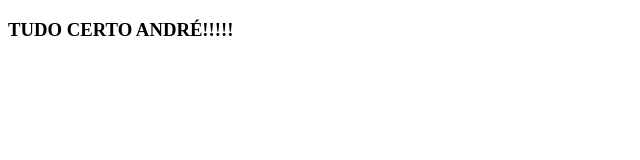
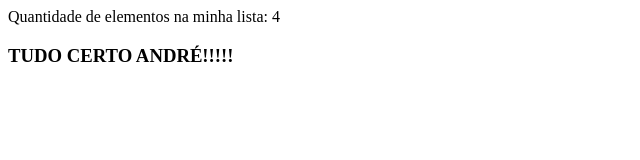
Before and after one commit to guerreirografico/icpa, a plain HTML site: page index.html in a window 1280 px wide. Shown: the whole page, without its empty margins (0-640 px from the left). Drawn offline with Linux system fonts and the light colour scheme.

Commit message:
Adiciona assunto sobe while

```diff
--- a/index.html
+++ b/index.html
@@ -16,13 +16,22 @@
             num += 1
         }
         **/
+        // Array.push() = adiciona elemento ao final da lista.
+        // Array.pop() = remove o ultimo elemento da lista.
+        // Array.shift() = remove o primeiro elemento da lista.
+        // Array.indexOf = procura o índice de um item na Array.
+        const test = ["banana", "cebola", "cenoura", "pimentão"]
+        console.log ("Quantidade de elementos na minha lista: ", test.length)
+        document.write("Quantidade de elementos na minha lista: ", test.length)
+
         const nome = ["Andre", "Felipe", "Abner", "Flavia"]
         let cont = 0
         while (cont <= 3) {
             console.log(nome[cont])
             cont += 1
         }
-    </script>
+
+        </script>
     <h3> TUDO CERTO ANDRÉ!!!!!</h3>
 </body>
 </html>
```
